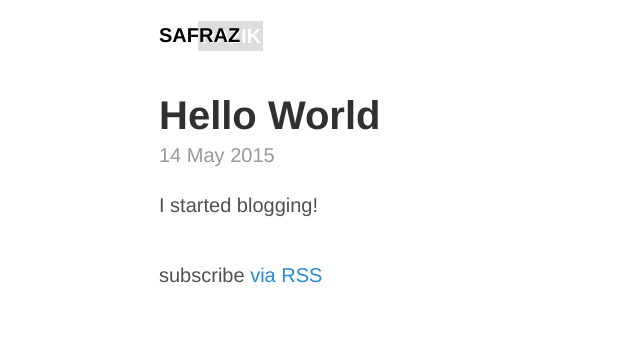
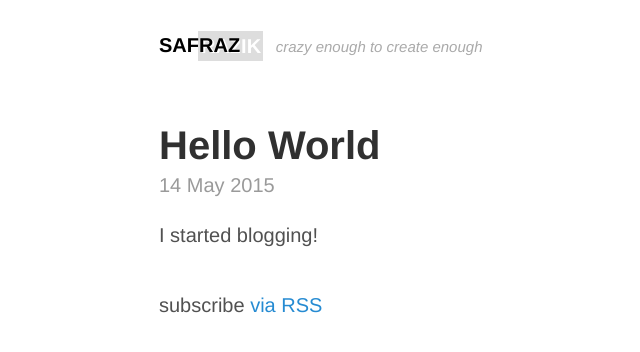
Before and after one commit to safrazik2/safrazik.github.io, a Jekyll site: the page built from index.html, in a window 1280 px wide. Shown: the top 352 px of the page, without its empty margins (121-761 px from the left). Built offline with Jekyll 4.4.1, drawn with Linux system fonts in a browser that asks for light colours; comment, search, counter and statistics services are not loaded.

Commit message:
Update header style and tagline

```diff
--- a/_config-local.yml
+++ b/_config-local.yml
@@ -1,3 +1,5 @@
 # jekyll serve --config=_config.yml,_config-local.yml
 
-disqus_enabled: false
+url: "http://localhost:4000"
+disqus_enabled: true
+disqus_shortname: "safrazik-local"
--- a/_config.yml
+++ b/_config.yml
@@ -1,6 +1,6 @@
 # Site settings
 title: safrazik
-tagline: ""
+tagline: "crazy enough to create enough"
 description: ""
 baseurl: ""
 url: "http://safrazik.github.io"
--- a/_scss/_main.scss
+++ b/_scss/_main.scss
@@ -3,6 +3,9 @@
 	padding-bottom: 1rem;
 	// border-bottom: 1px solid red;
 	margin-bottom: 1rem;
+
+	padding-top: 1.5rem;
+	margin-bottom: 2rem;
 
 	.tagline {
 		color: #AAA;
```
